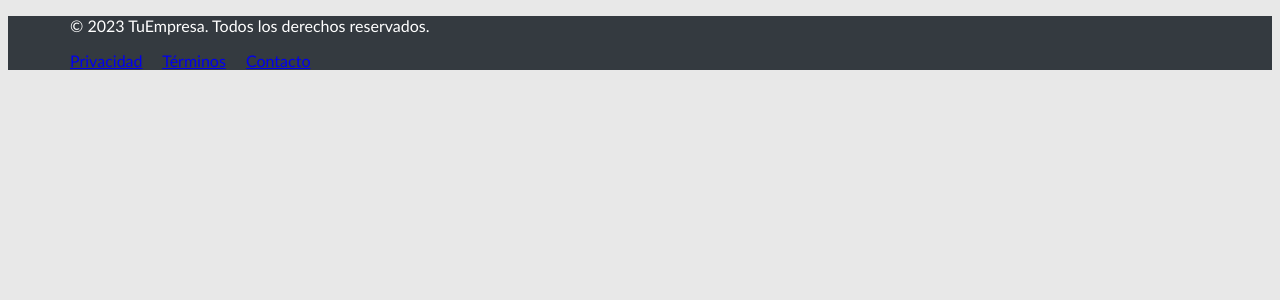
After one commit to dedli54/BDM-CAPA, a PHP site: page /chat.html in a window 1280 px wide. The commit adds this page. Shown: the top 300 px of the page. Run offline with PHP 8.4, Linux system fonts and the light colour scheme.

Commit message:
Chat incluido
html de chat y css

```diff
--- /dev/null
+++ b/Views(Ventanas y JS)/CSS/chat.css
@@ -0,0 +1,13 @@
+.card-chat{
+    width: 50%;
+    border-color: #343a4000;
+    box-shadow: 5px 5px #343a40;
+}
+
+/*Para los campos Number de Bootstrap*/
+
+.no-spin::-webkit-inner-spin-button,
+.no-spin::-webkit-outer-spin-button {
+    -webkit-appearance: none;
+    margin: 0;
+}
--- a/Views(Ventanas y JS)/CSS/colores.css
+++ b/Views(Ventanas y JS)/CSS/colores.css
@@ -88,7 +88,6 @@ Editar el footer de todas las paginas
 
 /**/
 body{
-
     font-family: 'Gill Sans', 'Gill Sans MT', Calibri, 'Trebuchet MS', sans-serif;
-        font-weight:200;
-      }
+    font-weight:200;
+}
--- a/Views(Ventanas y JS)/CSS/formNewUser.css
+++ b/Views(Ventanas y JS)/CSS/formNewUser.css
@@ -56,3 +56,9 @@ box-shadow: 5px 5px #343a40
 .no-spin {
     -moz-appearance: textfield;
 }*/
+
+@media all  {
+    .cardLogin{
+        margin: 0%;
+    }
+}
--- a/Views(Ventanas y JS)/CSS/landPage.css
+++ b/Views(Ventanas y JS)/CSS/landPage.css
@@ -13,8 +13,6 @@ body {
 .navBar{
     background-color: white;
     padding: 1%;
-
-
 }
 
 .rowCurso{
@@ -25,13 +23,9 @@ body {
     padding: 2%;
 }
 
-
-
 .card{
-
     border-color: #343a4000;
     box-shadow: 5px 5px #343a40
-
 }
 
 
--- /dev/null
+++ b/Views(Ventanas y JS)/chat.html
@@ -0,0 +1,37 @@
+<!DOCTYPE html>
+<html lang="en">
+<head>
+    <meta charset="UTF-8">
+    <meta name="viewport" content="width=device-width, initial-scale=1.0">
+    <link rel="stylesheet" href="CSS/chat.css">
+    <link rel="stylesheet" href="CSS/bootstrapCSS/bootstrap-grid.min.css">
+    <link rel="stylesheet" href="CSS/colores.css">
+    <title>Chat</title>
+</head>
+<body>
+
+    <div class="card-chat">
+        <form id="chat">
+
+        </form>
+    </div>
+
+    <main class="flex-grow-1 container"></main>
+
+    <footer class="text-center mt-auto">
+        <div class="container">
+            <p>&copy; 2023 TuEmpresa. Todos los derechos reservados.</p>
+            <p>
+                <a href="#" class="text-white me-3">Privacidad</a>
+                <a href="#" class="text-white me-3">Términos</a>
+                <a href="#" class="text-white">Contacto</a>
+            </p>
+        </div>
+    </footer>
+
+
+    <script src="JS/inicioSesion.js"></script>
+
+    <script src="JS/bootstrapJS/bootstrap.bundle.min.js"></script>
+</body>
+</html>
--- a/Views(Ventanas y JS)/inicioSesion.html
+++ b/Views(Ventanas y JS)/inicioSesion.html
@@ -9,9 +9,6 @@
 
     <link rel="stylesheet" href="CSS/colores.css">
     <link rel="stylesheet" href="CSS/formNewUser.css">
-
-
-
 
 </head>
 <body class="d-flex flex-column min-vh-100">
```
